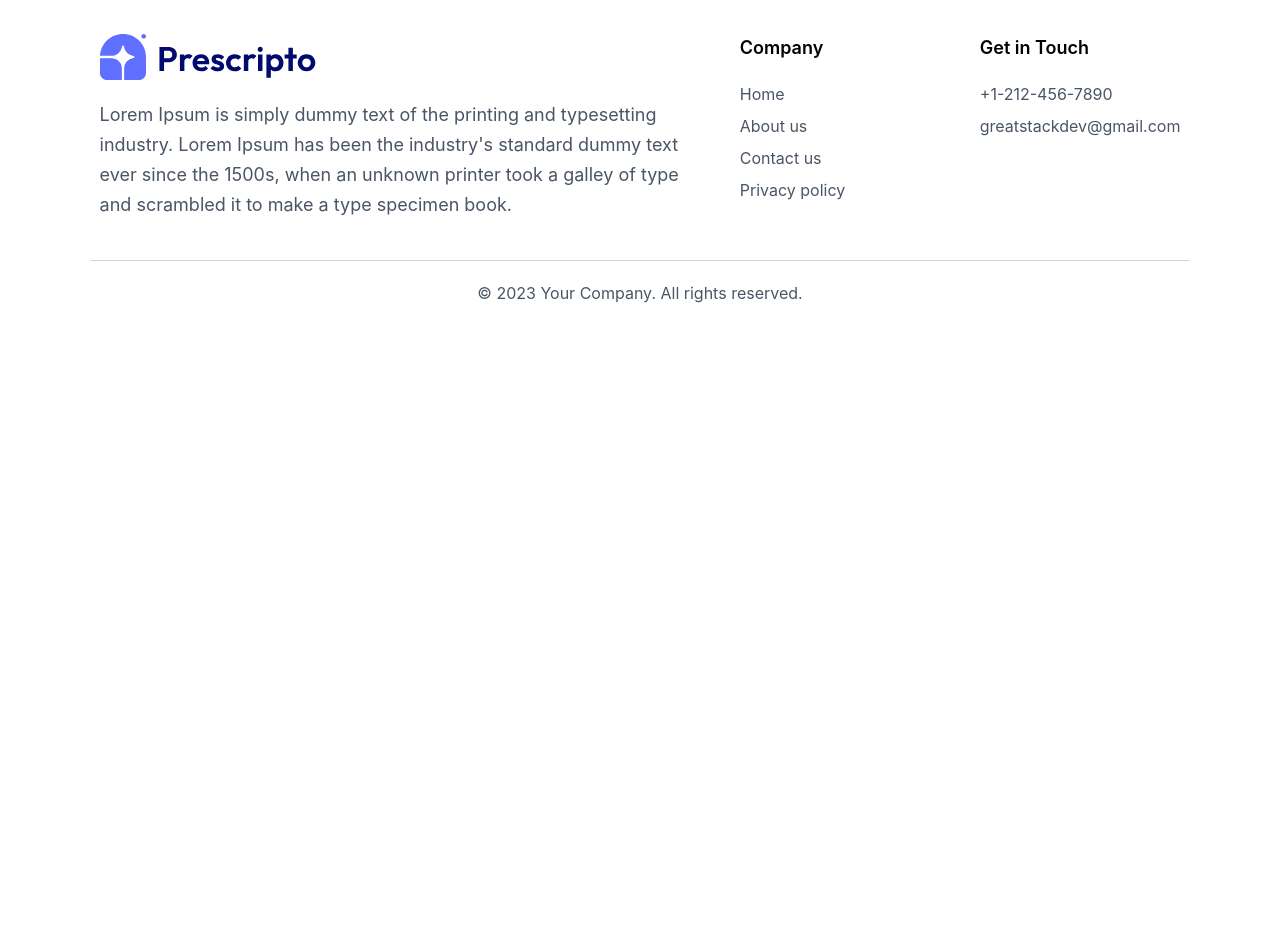
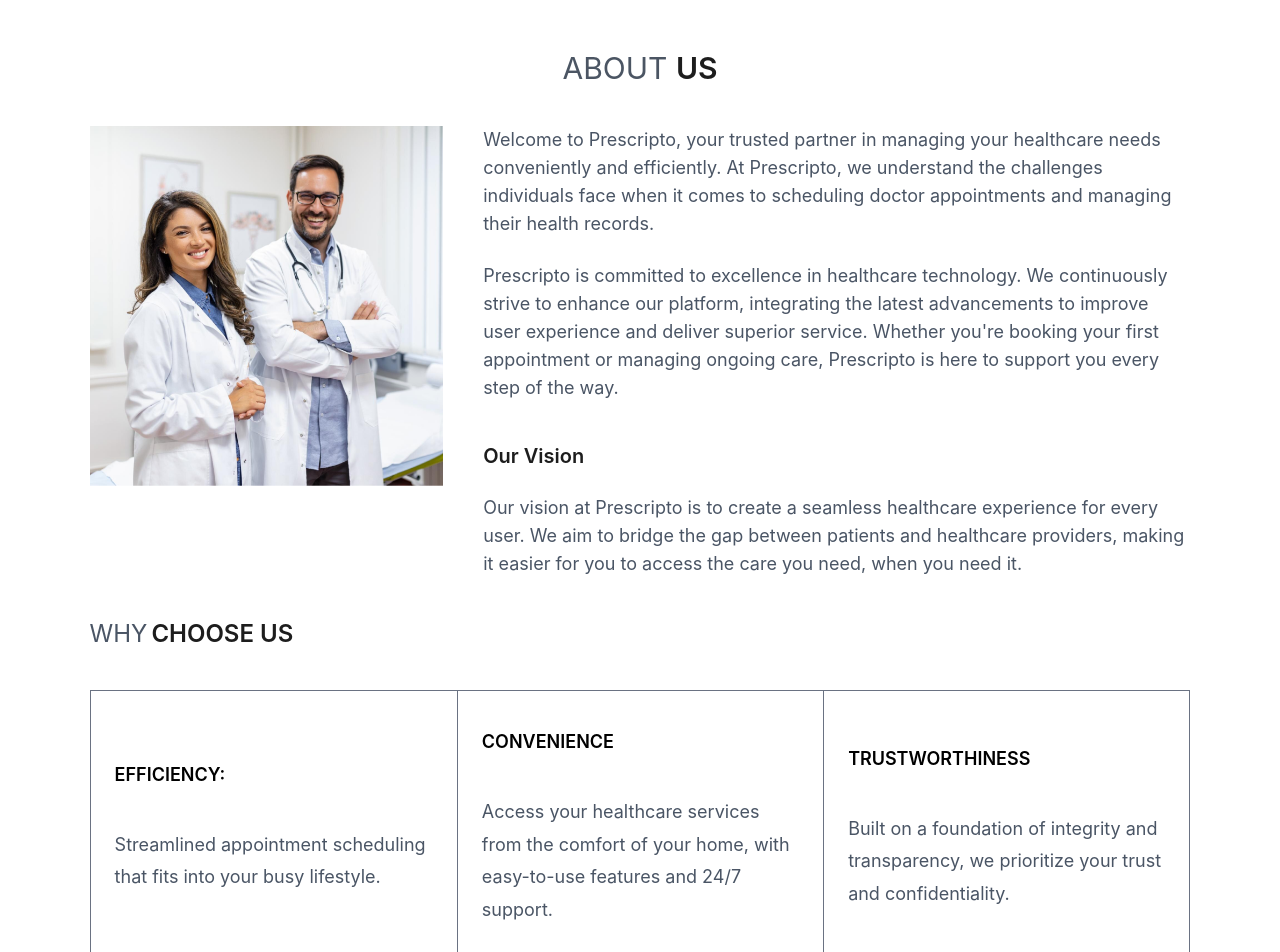
Before and after one commit to mostafa93sh/Descripto, a React (Vite) app: page /about in a window 1280 px wide. Shown: the part 120-1072 px from the top of the page. Before the commit the page ends 800 px from the top, so only its background shows below. Built offline with nearby package versions, Linux system fonts and the light colour scheme.

Commit message:
feat(about): implement About page UI
- Import about image assets
- Add "About Us" and "Our Vision" sections
- Add "Why Choose Us" features grid
- Apply responsive Tailwind CSS styling

```diff
--- a/src/pages/About.jsx
+++ b/src/pages/About.jsx
@@ -1,4 +1,71 @@
+import { assets } from "../assets/assets";
+
 const About = () => {
-  return <div>About</div>;
+  return (
+    <section className="min-h-screen py-20">
+      <p className="text-3xl tracking-0 uppercase text-[#4B5563] text-center mb-4">
+        About <span className="text-[#1d1d1d] font-semibold">Us</span>
+      </p>
+      <div className="flex flex-col md:flex-row gap-10 my-10">
+        <div className="w-full basis-1/3">
+          <img src={assets.about_image} alt="about us images" />
+        </div>
+        <div className="w-full basis-2/3 flex flex-col gap-6">
+          <p className="text-lg text-gray-600 tracking-normal leading-7">
+            Welcome to Prescripto, your trusted partner in managing your
+            healthcare needs conveniently and efficiently. At Prescripto, we
+            understand the challenges individuals face when it comes to
+            scheduling doctor appointments and managing their health records.
+          </p>
+          <p className="text-lg text-gray-600 tracking-normal leading-7">
+            Prescripto is committed to excellence in healthcare technology. We
+            continuously strive to enhance our platform, integrating the latest
+            advancements to improve user experience and deliver superior
+            service. Whether you're booking your first appointment or managing
+            ongoing care, Prescripto is here to support you every step of the
+            way.
+          </p>
+          <p className="text-xl font-semibold text-[#1d1d1d] mt-4">
+            Our Vision
+          </p>
+          <p className="text-lg text-gray-600 tracking-normal leading-7">
+            Our vision at Prescripto is to create a seamless healthcare
+            experience for every user. We aim to bridge the gap between patients
+            and healthcare providers, making it easier for you to access the
+            care you need, when you need it.
+          </p>
+        </div>
+      </div>
+      <div>
+        <p className="text-2xl uppercase text-gray-600">
+          why
+          <span className="text-[#1d1d1d] font-semibold ml-1">choose us</span>
+        </p>
+        <div className="border border-gray-500 flex flex-col md:flex-row  mt-10 min-h-68.5">
+          <div className=" border-gray-500 basis-1/3 flex flex-col justify-center gap-10 p-6">
+            <p className="text-lg font-semibold uppercase">Efficiency:</p>
+            <p className="text-gray-600 text-lg leading-[180%] max-w-[316px]">
+              Streamlined appointment scheduling that fits into your busy
+              lifestyle.
+            </p>
+          </div>
+          <div className="border-l border-gray-500 basis-1/3 flex flex-col justify-center gap-10 p-6">
+            <p className="text-lg font-semibold uppercase">Convenience</p>
+            <p className="text-gray-600 text-lg leading-[180%] max-w-[316px]">
+              Access your healthcare services from the comfort of your home,
+              with easy-to-use features and 24/7 support.
+            </p>
+          </div>
+          <div className="border-l border-gray-500 basis-1/3 flex flex-col justify-center gap-10 p-6">
+            <p className="text-lg font-semibold uppercase">Trustworthiness</p>
+            <p className="text-gray-600 text-lg leading-[180%] max-w-[316px]">
+              Built on a foundation of integrity and transparency, we prioritize
+              your trust and confidentiality.
+            </p>
+          </div>
+        </div>
+      </div>
+    </section>
+  );
 };
 export default About;
```
